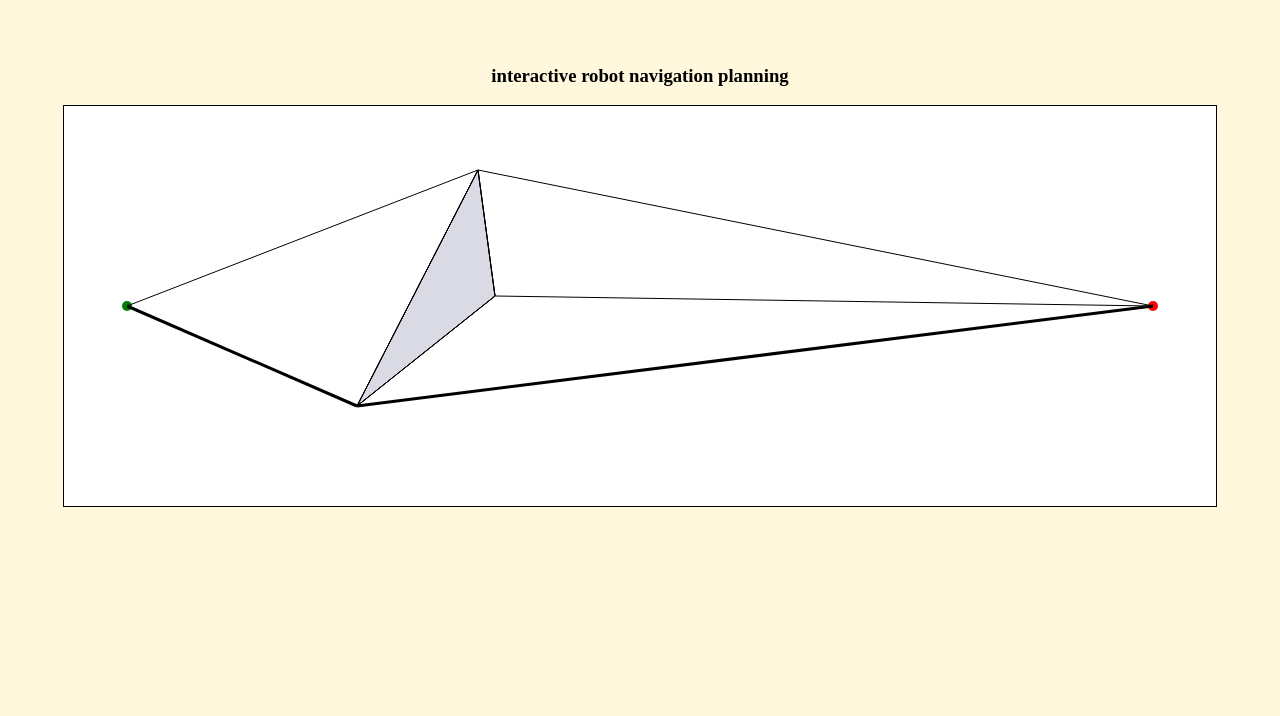
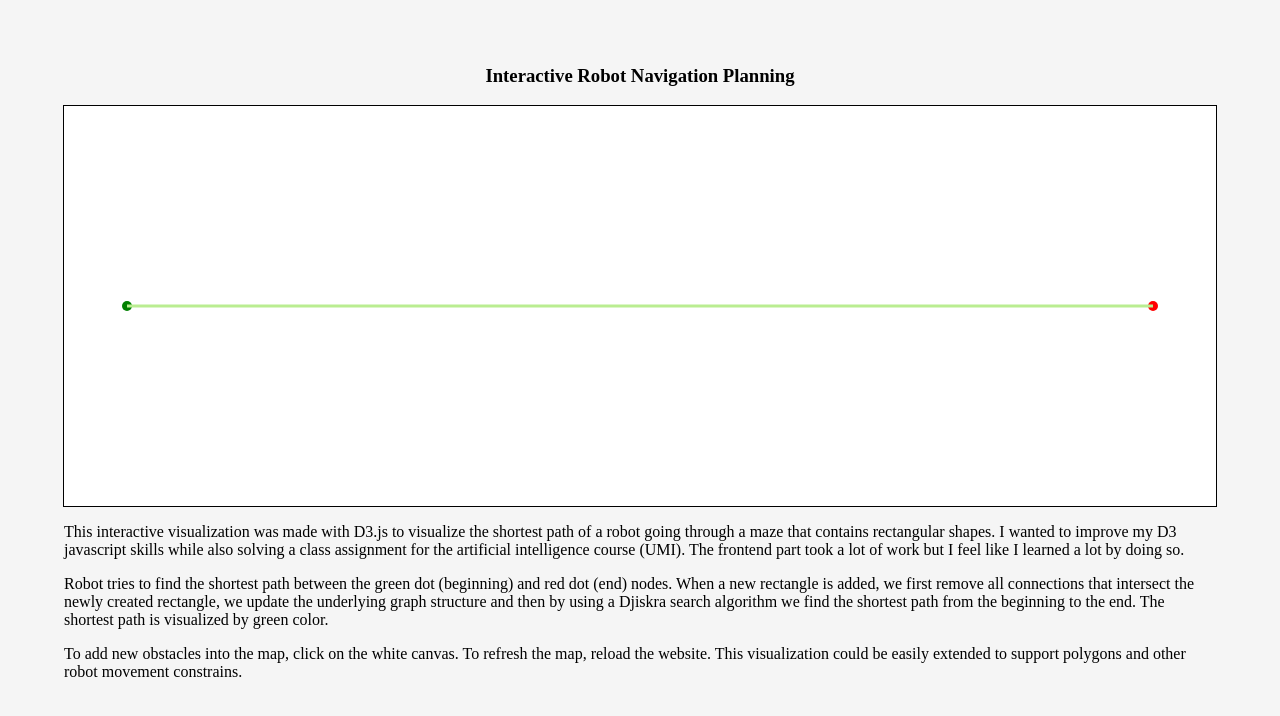
Before and after one commit to mskl/fit-ni-umi, a plain HTML site: page 01_robot_navigation/index.html in a window 1280 px wide. Drawn offline with Linux system fonts and the light colour scheme.

Commit message:
Added docs to the robot search

```diff
--- a/01_robot_navigation/css/style.css
+++ b/01_robot_navigation/css/style.css
@@ -3,7 +3,7 @@ body {
     width: 100vw;
     height: 100vh;
     margin: 0;
-    background-color: cornsilk;
+    background-color: whitesmoke;
 }
 
 svg {
--- a/01_robot_navigation/index.html
+++ b/01_robot_navigation/index.html
@@ -11,11 +11,29 @@
   <div id="group">
     <div id="map">
       <div style="text-align: center;">
-        <h3>interactive robot navigation planning</h3>
+        <h3>Interactive Robot Navigation Planning</h3>
       </div>
       <svg width="90%" height="400px"></svg>
       <script src="js/utils.js"></script>
       <script src="js/script.js"></script>
     </div>
+    <div id="description" style="width:90%; display: block; margin: 0 auto;">
+      <p>
+        This interactive visualization was made with D3.js to visualize the shortest path of a robot going through a maze
+        that contains rectangular shapes. I wanted to improve my D3 javascript skills while also solving a class assignment
+        for the artificial intelligence course (UMI). The frontend part took a lot of work but I feel like I learned
+        a lot by doing so.
+      </p>
+      <p>
+        Robot tries to find the shortest path between the green dot (beginning) and red dot (end) nodes. When a new
+        rectangle is added, we first remove all connections that intersect the newly created rectangle, we update
+        the underlying graph structure and then by using a Djiskra search algorithm we find the shortest path from
+        the beginning to the end. The shortest path is visualized by green color.
+      </p>
+      <p>
+        To add new obstacles into the map, click on the white canvas. To refresh the map, reload the website.
+        This visualization could be easily extended to support polygons and other robot movement constrains.
+      </p>
+    </div>
   </div>
 </body>
--- a/01_robot_navigation/js/script.js
+++ b/01_robot_navigation/js/script.js
@@ -85,7 +85,7 @@ class Connection {
     /** Draw the line between the points and return a reference */
     draw() {
         return linesGroup.append('line')
-            .style("stroke", "black")
+            .style("stroke", "#f2a2e8")
             .style("stroke-width", 1)
             .attr("x1", this.node1.position[0])
             .attr("y1", this.node1.position[1])
@@ -232,6 +232,7 @@ function runDjiskra() {
     // Reset the line widths
     allConnections.forEach(connection => {
         connection.graphic_line.style("stroke-width", 1);
+        connection.graphic_line.style("stroke", "#f2a2e8");
     });
 
     // Do a shallow copy of all nodes
@@ -240,14 +241,12 @@ function runDjiskra() {
     // Run the Djiskra search algorithm
     startNode.distance = 0;
 
-    let endNodeFound = false;
     while (queue.length > 0) {
         let bestNode = queue.pop();
         bestNode.connections.forEach(connection=>{
             let otherNode = connection.other(bestNode);
-
             if (otherNode === endNode) {
-                endNodeFound = true;
+                // TODO: We could possibly end here.
             }
 
             let alt = bestNode.distance + connection.length();
@@ -262,13 +261,10 @@ function runDjiskra() {
     let prevConnection = endNode.previous_connection;
     let prevNode = endNode;
 
-    let sumDistance = 0;
-
     // Do the backtracking step
     while (prevConnection !== null) {
         prevConnection.graphic_line.style("stroke-width", 3);
-
-        sumDistance += prevConnection.length();
+        prevConnection.graphic_line.style("stroke", "#baed91");
 
         if (prevConnection.other(prevNode).previous_connection === null) {
             if (prevConnection.other(prevNode) !== startNode) {
@@ -280,7 +276,7 @@ function runDjiskra() {
         prevConnection = prevNode.previous_connection
     }
 
-    return sumDistance;
+    return endNode.distance;
 }
 
 // Start and end node
@@ -294,9 +290,12 @@ Connection.tryCreate(startNode, endNode, false);
 startNode.drawCircle(startEndGroup, "green");
 endNode.drawCircle(startEndGroup, "red");
 
+// Run the djiskra for the initial line
+runDjiskra();
+
 // Add some polygon for testing purposes
-let examplePolygon = Polygon.tryCreate([
-    new Node([293, 300]),
-    new Node([414, 64]),
-    new Node([431, 190])
-]);
+// let examplePolygon = Polygon.tryCreate([
+//     new Node([293, 300]),
+//     new Node([414, 64]),
+//     new Node([431, 190])
+// ]);
--- a/01_robot_navigation/js/utils.js
+++ b/01_robot_navigation/js/utils.js
@@ -36,3 +36,7 @@ if (!Array.prototype.last){
 function nodeCompare(n1, n2) {
     return n1.distance < n2.distance ? -1 : n1.distance > n2.distance ? 1 : 0;
 }
+
+const sleep = (milliseconds) => {
+    return new Promise(resolve => setTimeout(resolve, milliseconds))
+};
```
Also changed, not shown: 4 other files.
